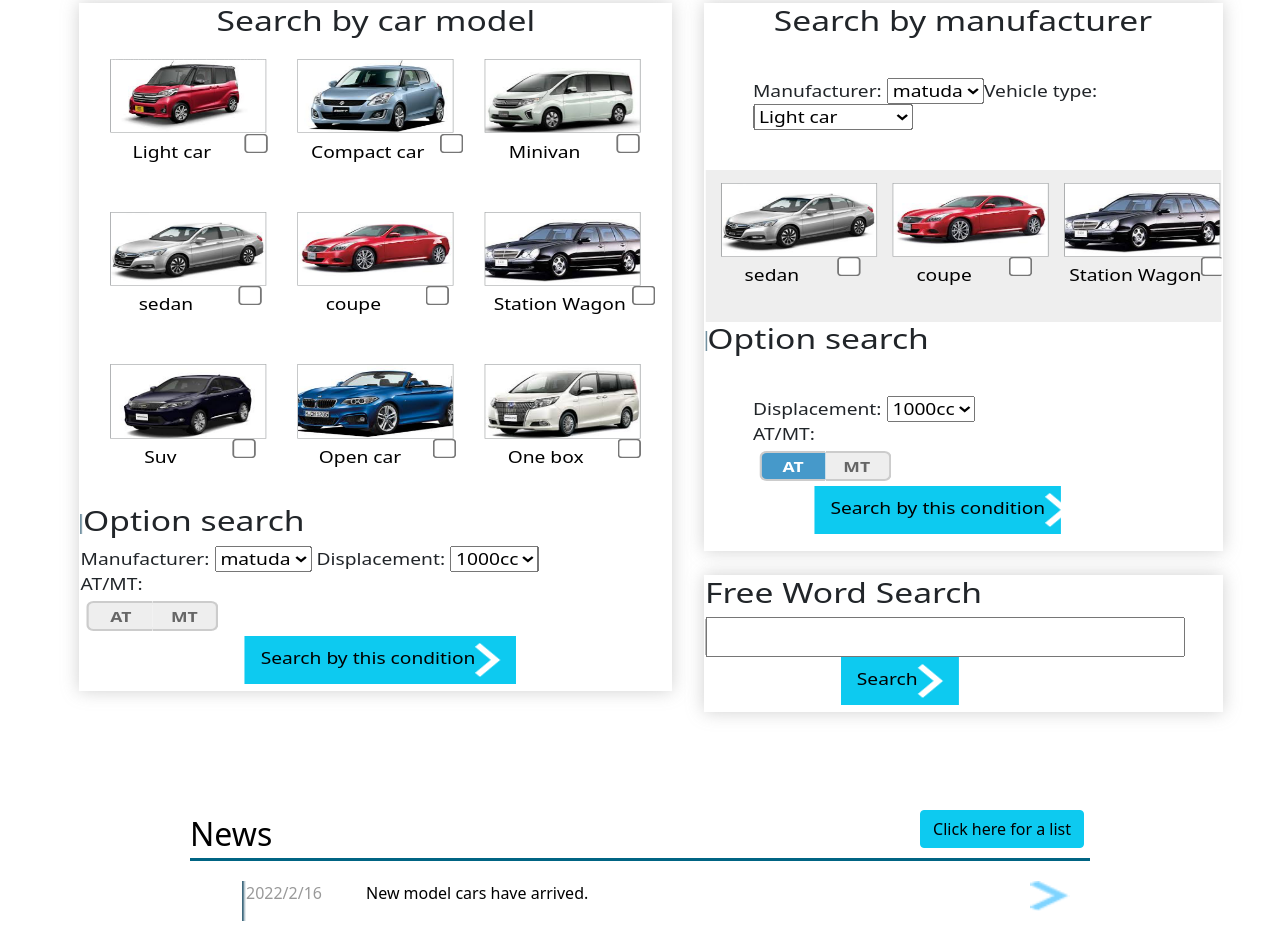
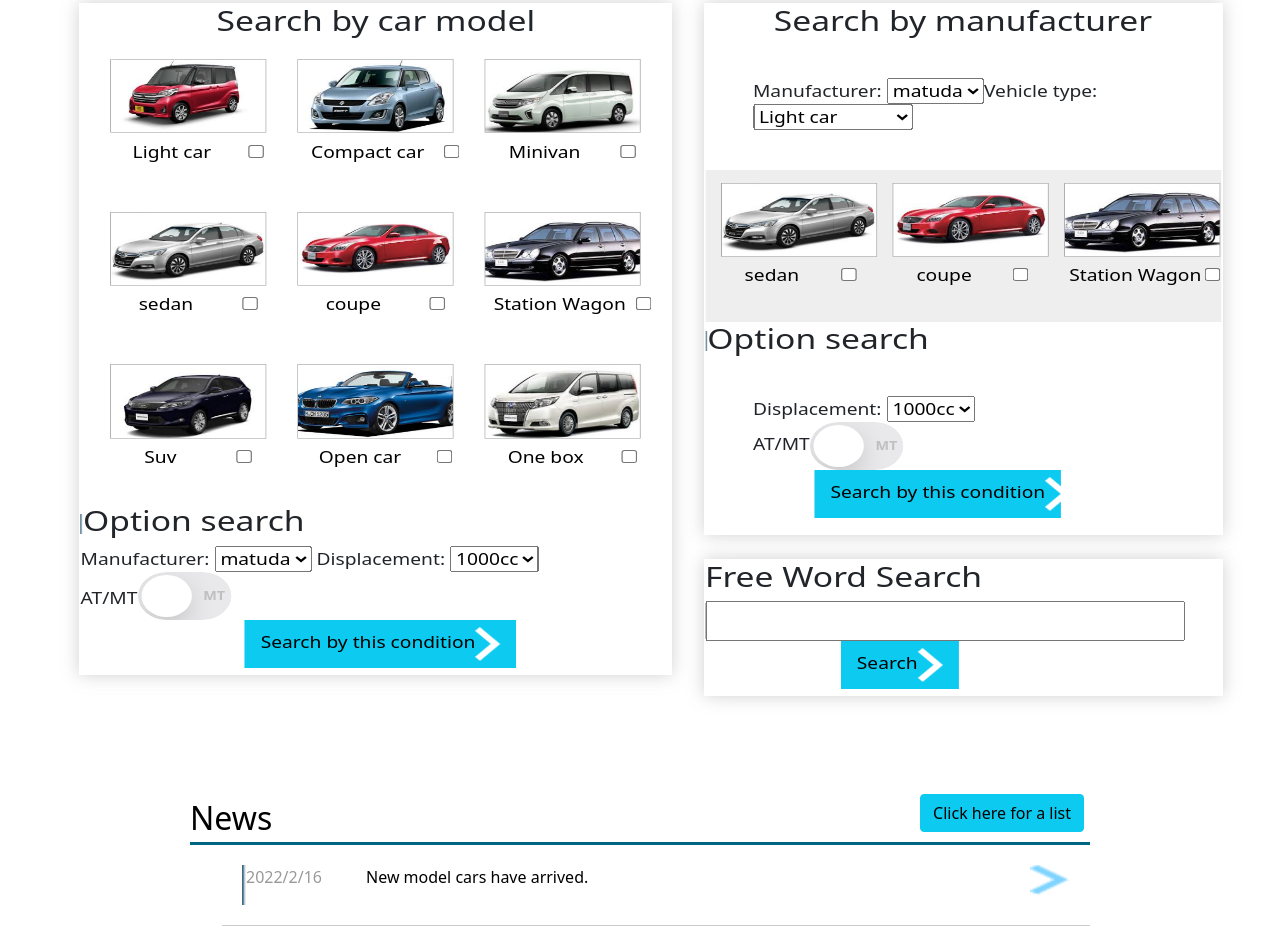
Before and after one commit to yuzuki24/frontendcar, a plain HTML site: page index.html in a window 1280 px wide. Shown: the part 1094-2027 px from the top of the page. Drawn offline with nearby package versions, Linux system fonts and the light colour scheme.

Commit message:
toggle button実装

```diff
--- a/css/style.css
+++ b/css/style.css
@@ -188,83 +188,6 @@ img {
     position: absolute;
     display: flex;
     justify-content: space-around;
-}
-
-
-/*スイッチ*/
-
-.sample1Area {
-    position: relative;
-    margin: 5px;
-    width: 110px;
-    height: 30px;
-}
-
-
-/*ラジオボタン*/
-
-.sample1Area input[type="radio"] {
-    display: none;
-}
-
-
-/*ラジオボタンのラベル */
-
-.sample1Area label {
-    display: block;
-    position: absolute;
-    top: 0;
-    bottom: 0;
-    left: 0;
-    right: 0;
-    text-align: center;
-    line-height: 26px;
-    font-size: 11pt;
-    font-weight: bold;
-    border: 2px solid #ccc;
-}
-
-
-/*ONのラジオボタンのラベル*/
-
-.sample1Area #sample1on+label {
-    right: 50%;
-    border-radius: 6px 0 0 6px;
-    background: #eee;
-    color: #666;
-    border-right: none;
-}
-
-
-/*ONのとき*/
-
-.sample1Area #sample1on:checked+label {
-    background-color: #4699ca;
-    color: #fff;
-}
-
-.sample1Area #sample1off+label {
-    left: 50%;
-    border-radius: 0 6px 6px 0;
-    background: #eee;
-    color: #666;
-    border-left: none;
-}
-
-
-/* OFFのとき*/
-
-.sample1Area #sample1off:checked+label {
-    background: linear-gradient(175deg, #ccc, #999, #ccc);
-    color: #fff;
-}
-
-input[type="checkbox"] {
-    display: flex;
-    justify-content: space-between;
-    margin-left: auto;
-    padding: 0%;
-    transform: scale(1.5);
 }
 
 .model {
@@ -483,3 +406,162 @@ body {
     color: #9944cc;
     margin-left: 15%;
 }
+
+
+/*トグルボタン*/
+
+.toggle {
+    position: relative;
+    width: 78px;
+    height: 48px;
+    margin: 0;
+    border-radius: 50px;
+    overflow: hidden;
+    user-select: none;
+    cursor: pointer;
+}
+
+.toggle input[type=checkbox] {
+    display: none;
+}
+
+.toggle span {
+    position: absolute;
+    top: 18px;
+    font-size: 12px;
+    font-weight: bold;
+    line-height: 1;
+    -webkit-transition: 0.2s ease-out;
+    transition: 0.2s ease-out;
+}
+
+.toggle span:nth-of-type(1) {
+    right: 5px;
+    color: rgba(0, 0, 0, 0.175);
+}
+
+.toggle span:nth-of-type(2) {
+    left: 7px;
+    color: #fff;
+    letter-spacing: 2px;
+}
+
+.toggle:before {
+    content: "";
+    position: absolute;
+    top: 0;
+    left: 0;
+    width: 100%;
+    height: 100%;
+    border-radius: 50px;
+    display: block;
+    background: #e9e9eb;
+    -webkit-transition: 0.2s ease-out;
+    transition: 0.2s ease-out;
+}
+
+.toggle:after {
+    content: "";
+    position: absolute;
+    top: 3px;
+    left: 3px;
+    width: 42px;
+    height: 42px;
+    display: block;
+    border-radius: 50px;
+    background: #fff;
+    box-shadow: 0 9px 28px -6px rgba(0, 0, 0, 0.3);
+    -webkit-transition: 0.2s ease-out;
+    transition: 0.2s ease-out;
+}
+
+.toggle.checked:before {
+    background: #3579c7;
+}
+
+.toggle.checked:after {
+    left: 33px;
+    box-shadow: 0 9px 28px -6px rgba(0, 0, 0, 0.5);
+}
+
+.change {
+    display: flex;
+}
+
+.under {
+    margin-top: 3%;
+}
+
+.toggle1 {
+    position: relative;
+    width: 78px;
+    height: 48px;
+    margin: 0;
+    border-radius: 50px;
+    overflow: hidden;
+    user-select: none;
+    cursor: pointer;
+}
+
+.toggle1 input[type=checkbox] {
+    display: none;
+}
+
+.toggle1 span {
+    position: absolute;
+    top: 18px;
+    font-size: 12px;
+    font-weight: bold;
+    line-height: 1;
+    -webkit-transition: 0.2s ease-out;
+    transition: 0.2s ease-out;
+}
+
+.toggle1 span:nth-of-type(1) {
+    right: 5px;
+    color: rgba(0, 0, 0, 0.175);
+}
+
+.toggle1 span:nth-of-type(2) {
+    left: 7px;
+    color: #fff;
+    letter-spacing: 2px;
+}
+
+.toggle1:before {
+    content: "";
+    position: absolute;
+    top: 0;
+    left: 0;
+    width: 100%;
+    height: 100%;
+    border-radius: 50px;
+    display: block;
+    background: #e9e9eb;
+    -webkit-transition: 0.2s ease-out;
+    transition: 0.2s ease-out;
+}
+
+.toggle1:after {
+    content: "";
+    position: absolute;
+    top: 3px;
+    left: 3px;
+    width: 42px;
+    height: 42px;
+    display: block;
+    border-radius: 50px;
+    background: #fff;
+    box-shadow: 0 9px 28px -6px rgba(0, 0, 0, 0.3);
+    -webkit-transition: 0.2s ease-out;
+    transition: 0.2s ease-out;
+}
+
+.toggle1.checked:before {
+    background: #3579c7;
+}
+
+.toggle1.checked:after {
+    left: 33px;
+    box-shadow: 0 9px 28px -6px rgba(0, 0, 0, 0.5);
+}
--- a/index.html
+++ b/index.html
@@ -305,12 +305,16 @@
                 <option value=3>2000cc</option>
                 <option value=4>2500cc</option>
                 <option value=5>3000cc</option>
-            </select><br> AT/MT:
-                    <div class="sample1Area" id="makeImg">
-                        <input type="radio" name="sample1radio" id="sample1on" checked="">
-                        <label for="sample1on">AT</label>
-                        <input type="radio" name="sample1radio" id="sample1off">
-                        <label for="sample1off">MT</label>
+            </select><br>
+                    <div class="change">
+                        <div class="under">
+                            AT/MT
+                        </div>
+                        <div class="toggle">
+                            <input type="checkbox" name="check" />
+                            <span>MT</span>
+                            <span>AT</span>
+                        </div>
                     </div>
                     <div class="col-6 mx-auto text-nowrap">
                         <button type="button" class="btn btn-info rounded-0">Search by this condition<img src="assets/img/icon/arrowButton.png"></button>
@@ -396,12 +400,16 @@
                         <option value=3>2000cc</option>
                         <option value=4>2500cc</option>
                         <option value=5>3000cc</option>
-                        </select><br>AT/MT:
-                            <div class="sample1Area no-warp" id="makeImg">
-                                <input type="radio" name="sample1radio" id="sample1on" checked="">
-                                <label for="sample1on">AT</label>
-                                <input type="radio" name="sample1radio" id="sample1off">
-                                <label for="sample1off">MT</label>
+                        </select><br>
+                            <div class="change">
+                                <div class="under">
+                                    AT/MT
+                                </div>
+                                <div class="toggle1">
+                                    <input type="checkbox" name="check" />
+                                    <span>MT</span>
+                                    <span>AT</span>
+                                </div>
                             </div>
 
                             <div class="col-6 mx-auto text-nowrap align-bottom">
@@ -525,6 +533,28 @@
 
         });
     </script>
+    <script>
+        $(".toggle1").on("click", function() {
+            $(".toggle1").toggleClass("checked");
+            if (!$('input[name="check"]').prop("checked")) {
+                $(".toggle1 input").prop("checked", true);
+            } else {
+                $(".toggle1 input").prop("checked", false);
+            }
+        });
+    </script>
+    <script>
+        $(".toggle").on("click", function() {
+            $(".toggle").toggleClass("checked");
+            if (!$('input[name="check"]').prop("checked")) {
+                $(".toggle input").prop("checked", true);
+            } else {
+                $(".toggle input").prop("checked", false);
+            }
+        });
+    </script>
+
+
 </body>
 
 </html>
```
